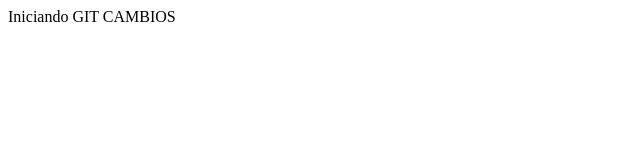
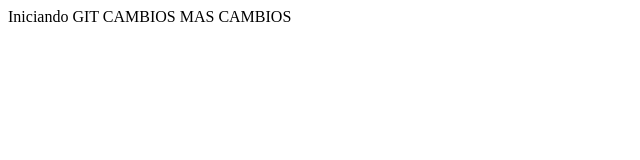
Before and after one commit to GC18076/respositorio-I1, a plain HTML site: page index.html in a window 1280 px wide. Shown: the whole page, without its empty margins (0-640 px from the left). Drawn offline with Linux system fonts and the light colour scheme.

Commit message:
version ult?

```diff
--- a/index.html
+++ b/index.html
@@ -10,5 +10,7 @@
     Iniciando GIT
 
     CAMBIOS
+
+    MAS CAMBIOS
 </body>
 </html>
```
